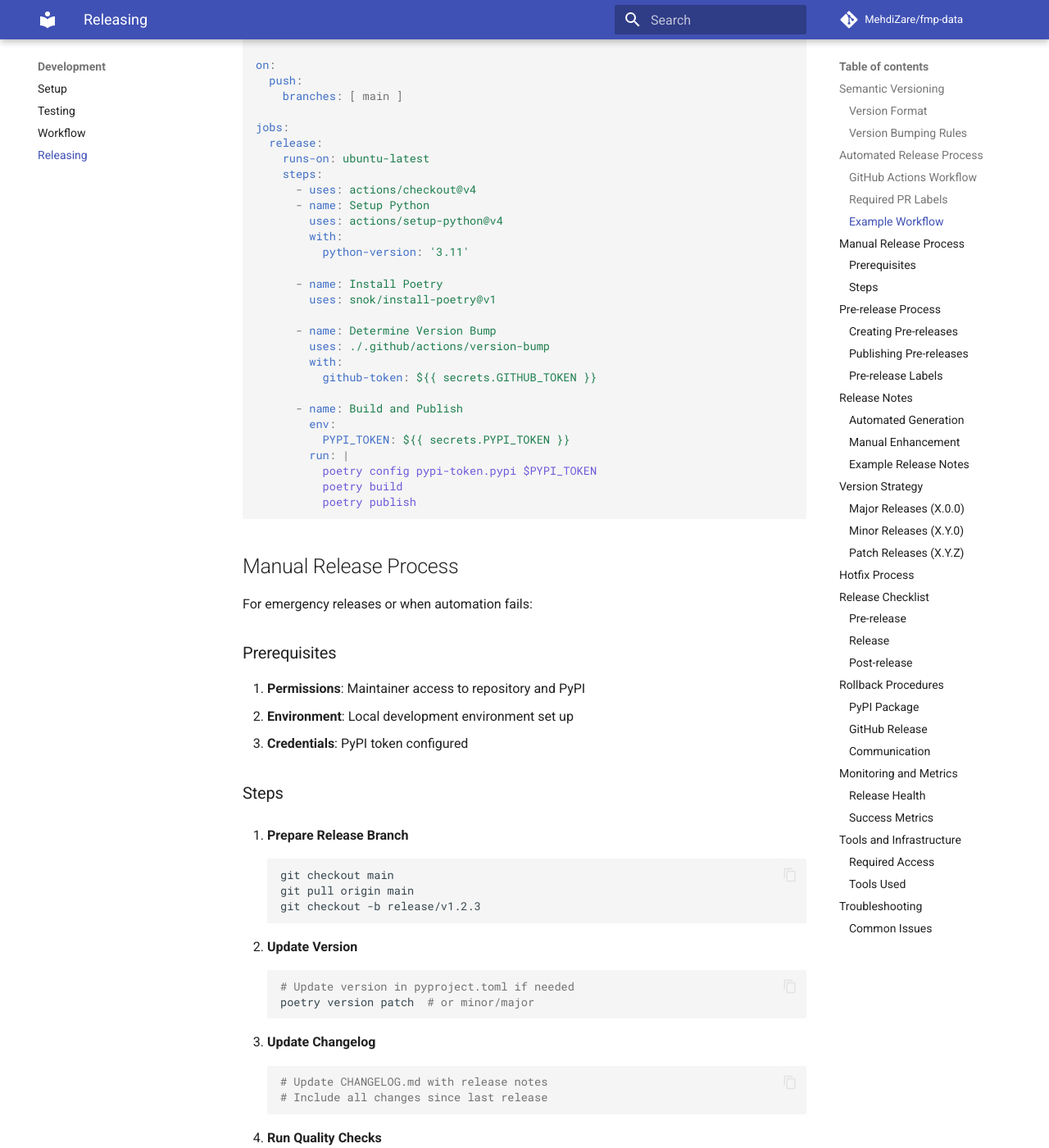
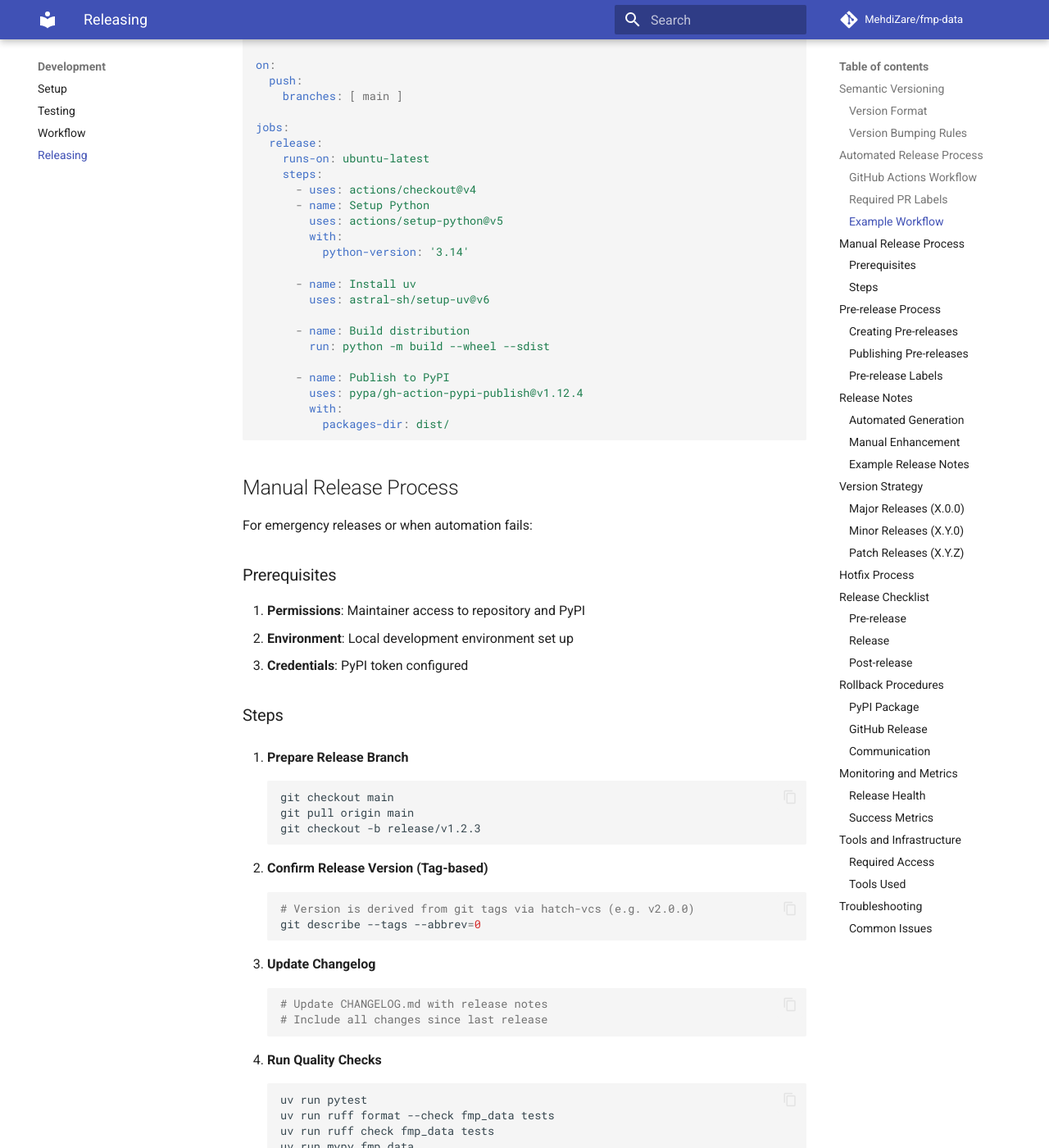
Before and after one commit to MehdiZare/fmp-data, an MkDocs documentation site: the page built from docs/contributing/releasing.md, in a window 1280 px wide and 1400 px high, scrolled down 1760 px. Shown: the whole window at 82% size. Built offline with MkDocs 1.6.1 and Material for MkDocs 9.7.7, drawn with Linux system fonts in a browser that asks for light colours; comment, search, counter and statistics services are not loaded; the version menu is left out; some of the changed text lies outside the part shown.

Commit message:
Remove MCP server setup guide and examples. Update release workflows to adopt `uv`. Enhance documentation with expanded API references and async usage examples.

````diff
--- a/docs/contributing/releasing.md
+++ b/docs/contributing/releasing.md
@@ -72,25 +72,20 @@ jobs:
     steps:
       - uses: actions/checkout@v4
       - name: Setup Python
-        uses: actions/setup-python@v4
+        uses: actions/setup-python@v5
         with:
-          python-version: '3.11'
+          python-version: '3.14'
 
-      - name: Install Poetry
-        uses: snok/install-poetry@v1
+      - name: Install uv
+        uses: astral-sh/setup-uv@v6
 
-      - name: Determine Version Bump
-        uses: ./.github/actions/version-bump
+      - name: Build distribution
+        run: python -m build --wheel --sdist
+
+      - name: Publish to PyPI
+        uses: pypa/gh-action-pypi-publish@v1.12.4
         with:
-          github-token: ${{ secrets.GITHUB_TOKEN }}
-
-      - name: Build and Publish
-        env:
-          PYPI_TOKEN: ${{ secrets.PYPI_TOKEN }}
-        run: |
-          poetry config pypi-token.pypi $PYPI_TOKEN
-          poetry build
-          poetry publish
+          packages-dir: dist/
 ```
 
 ## Manual Release Process
@@ -112,10 +107,10 @@ For emergency releases or when automation fails:
    git checkout -b release/v1.2.3
    ```
 
-2. **Update Version**
+2. **Confirm Release Version (Tag-based)**
    ```bash
-   # Update version in pyproject.toml if needed
-   poetry version patch  # or minor/major
+   # Version is derived from git tags via hatch-vcs (e.g. v2.0.0)
+   git describe --tags --abbrev=0
    ```
 
 3. **Update Changelog**
@@ -126,11 +121,11 @@ For emergency releases or when automation fails:
 
 4. **Run Quality Checks**
    ```bash
-   poetry run pytest
-   poetry run black .
-   poetry run ruff check .
-   poetry run mypy fmp_data
-   poetry run mkdocs build --strict
+   uv run pytest
+   uv run ruff format --check fmp_data tests
+   uv run ruff check fmp_data tests
+   uv run mypy fmp_data
+   uv run mkdocs build --strict
    ```
 
 5. **Commit Changes**
@@ -156,8 +151,8 @@ For emergency releases or when automation fails:
 
 8. **Build and Publish**
    ```bash
-   poetry build
-   poetry publish
+   uv build --wheel --sdist
+   uv publish --token "$PYPI_TOKEN"
    ```
 
 9. **Create GitHub Release**
@@ -174,21 +169,24 @@ For alpha, beta, and release candidate versions:
 
 ```bash
 # Alpha release
-poetry version prerelease  # 1.0.0a1
+git tag v1.0.0a1
+git push origin v1.0.0a1
 
 # Beta release
-poetry version 1.0.0b1
+git tag v1.0.0b1
+git push origin v1.0.0b1
 
 # Release candidate
-poetry version 1.0.0rc1
+git tag v1.0.0rc1
+git push origin v1.0.0rc1
 ```
 
 ### Publishing Pre-releases
 
 ```bash
 # Build and publish to PyPI
-poetry build
-poetry publish
+uv build --wheel --sdist
+uv publish --token "$PYPI_TOKEN"
 
 # Install pre-release
 pip install --pre fmp-data
@@ -322,7 +320,7 @@ For critical security or data corruption bugs:
 - [ ] All tests passing
 - [ ] Documentation updated
 - [ ] CHANGELOG.md updated
-- [ ] Version number updated
+- [ ] Release tag prepared
 - [ ] Migration guide written (for breaking changes)
 - [ ] Security review completed (for major releases)
 
@@ -388,7 +386,8 @@ pip install fmp-data==1.2.2
 - CI/CD system access
 
 ### Tools Used
-- **Poetry**: Dependency management and publishing
+- **uv**: Dependency management, builds, and publishing
+- **hatch-vcs**: Tag-based versioning
 - **GitHub Actions**: CI/CD automation
 - **PyPI**: Package distribution
 - **MkDocs**: Documentation generation
@@ -401,21 +400,20 @@ pip install fmp-data==1.2.2
 **PyPI Publishing Fails**
 ```bash
 # Check credentials
-poetry config --list
+uv publish --dry-run --token "$PYPI_TOKEN"
 
 # Verify package
-poetry check
-poetry build
-twine check dist/*
+uv build --wheel --sdist
+uv run twine check dist/*
 ```
 
 **Version Conflicts**
 ```bash
 # Check current version
-poetry version
+git describe --tags --abbrev=0
 
 # Force version update
-poetry version 1.2.3
+git tag v1.2.3
 ```
 
 **GitHub Actions Failure**
````
Also changed, not shown: CHANGELOG.md (+7 -0 lines), CONTRIBUTING.md (+2 -2 lines), README.md (+5 -4 lines), docs/api/reference.md (+184 -11 lines), docs/contributing/development.md (+14 -19 lines), docs/contributing/testing.md (+9 -8 lines), docs/contributing/workflow.md (+18 -19 lines), examples/claude_desktop_setup/README.md (deleted, +0 -275 lines).
